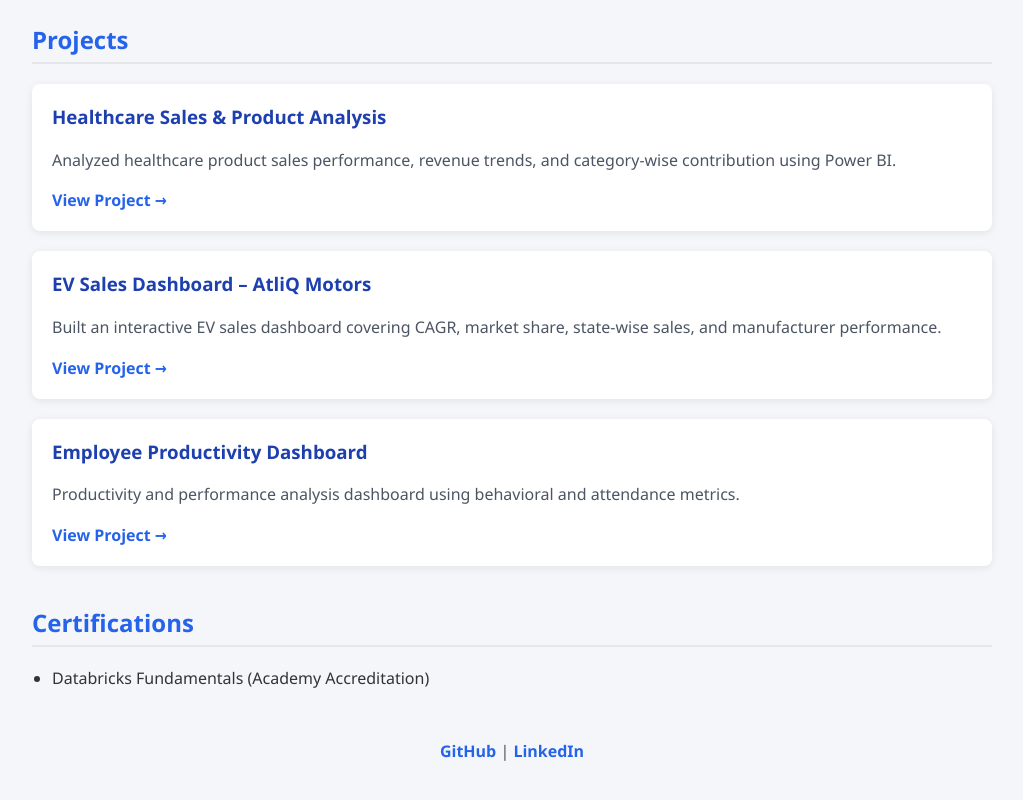
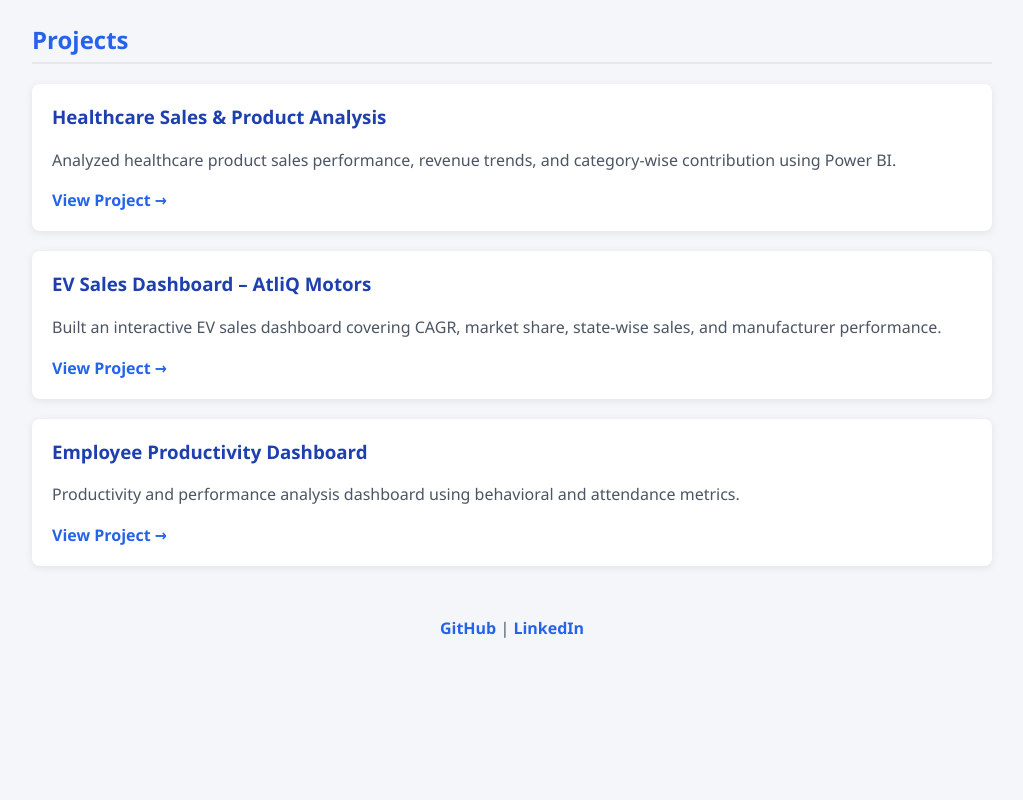
Before and after one commit to Pratikshasatale/pratikshasa.github.io, a plain HTML site: page index.html in a window 1280 px wide. Shown: the part 415-1215 px from the top of the page, without its empty margins (128-1151 px from the left). After the commit the page ends 1113 px from the top, so only its background shows below. Drawn offline with Linux system fonts and the light colour scheme.

Commit message:
Update index.html

```diff
--- a/index.html
+++ b/index.html
@@ -2,7 +2,7 @@
 <html lang="en">
 <head>
   <meta charset="UTF-8">
-  <title>Pratiksha S | Power BI Data Analyst</title>
+  <title>Pratiksha Satale | Consultant Data Analyst</title>
 
   <style>
     body {
@@ -127,11 +127,6 @@ with learning mindset & proactive approach
       <a href="Employee-Productivity-Dashboard/">View Project →</a>
     </div>
 
-    <h2>Certifications</h2>
-    <ul>
-      <li>Databricks Fundamentals (Academy Accreditation)</li>
-    </ul>
-
     <footer>
       <p>
         <a href="https://github.com/Pratikshasatale">GitHub</a> |
```
